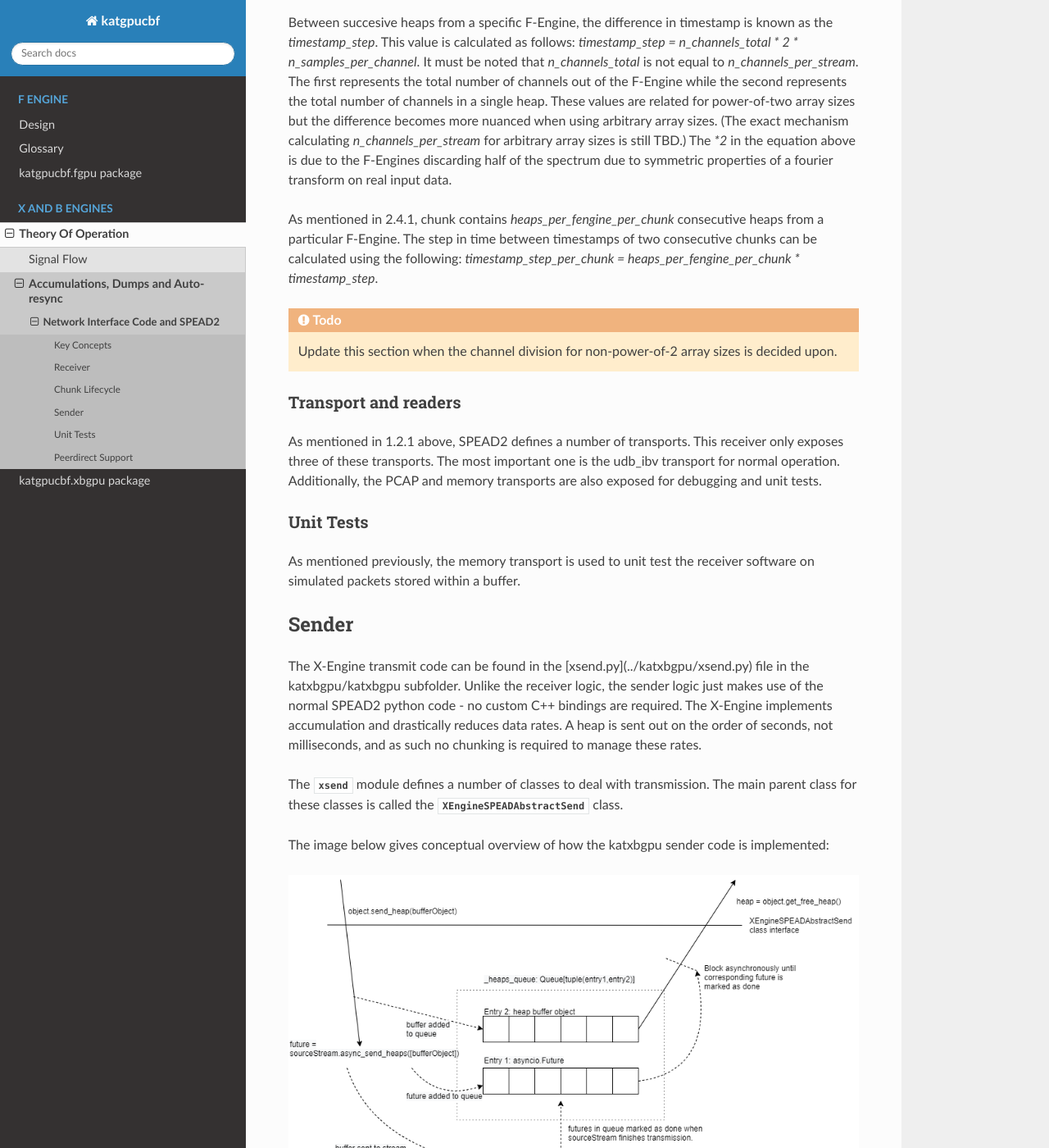
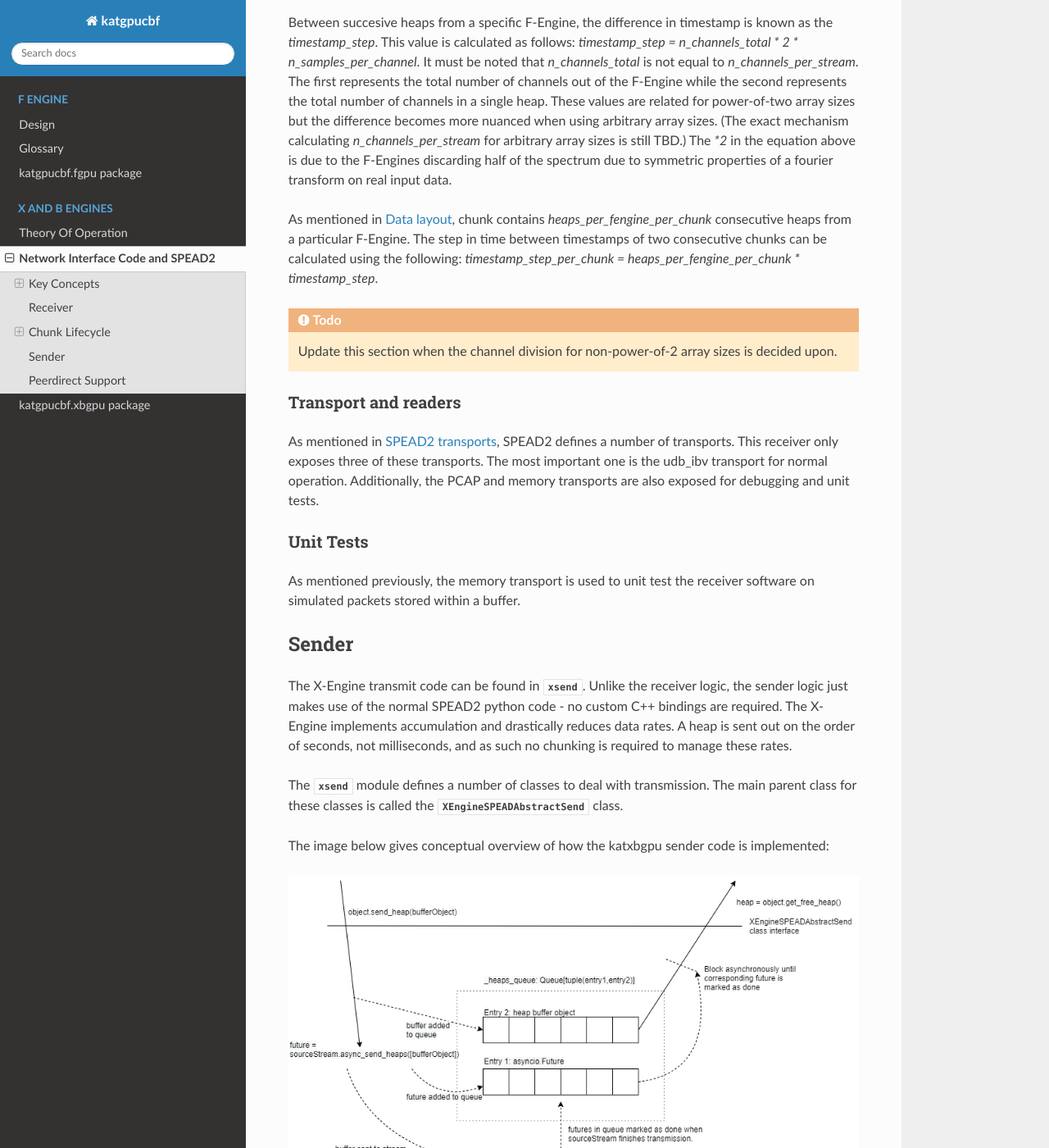
Before and after one commit to ska-sa/katgpucbf, a Sphinx documentation site: the page built from doc/xbgpu.networking.rst, in a window 1280 px wide and 1400 px high, scrolled down 6789 px. Shown: the whole window at 82% size. Built offline with Sphinx 7.4.7 and the Read the Docs theme 2.0.0, drawn with Linux system fonts in a browser that asks for light colours; the version number could not be read and is left out; some of the changed text lies outside the part shown.

Commit message:
Fix xbgpu documentation in response to feedback
Move networking section of xbgpu to the root rather than as a subsection
of the theory document.

Run references.bib through
`biber --tool --validate-datamodel <filename>.bib`.
Turned out not to be the problem but it seemed reasonable to include.

Remove `references.bib` from the bibliography directive used in pfb.py.
This turned out to be the error. I don't know why it worked with katfgpu.
Replace with a list of actual citations that we want to list. Cleaner.

Include proper section links in the body of the xbgpu documentation,
which was once markdown.

Replace Monitor references in type hints so that proper references can
be made. I know it's going to be abstracted away soon enough but I like
not having any warnings shown.

Also fix up some indentation issues in xbgpu's ringbuffer module doc.

```diff
--- a/doc/index.rst
+++ b/doc/index.rst
@@ -21,5 +21,6 @@ Welcome to katgpucbf's documentation!
    :caption: X and B engines
 
    xbgpu.theory
+   xbgpu.networking
 
    katgpucbf.xbgpu
--- a/doc/references.bib
+++ b/doc/references.bib
@@ -1,8 +1,8 @@
-@misc{price2018spectrometers,
-      title={Spectrometers and Polyphase Filterbanks in Radio Astronomy},
-      author={Danny C. Price},
-      year={2018},
-      eprint={1607.03579},
-      archivePrefix={arXiv},
-      primaryClass={astro-ph.IM},
+@MISC{price2018spectrometers,
+  AUTHOR = {Price, Danny C.},
+  DATE = {2018},
+  EPRINT = {1607.03579},
+  EPRINTCLASS = {astro-ph.IM},
+  EPRINTTYPE = {arXiv},
+  TITLE = {Spectrometers and Polyphase Filterbanks in Radio Astronomy},
 }
--- a/doc/xbgpu.networking.rst
+++ b/doc/xbgpu.networking.rst
@@ -45,6 +45,8 @@ SPEAD2 has both Python and C++ bindings. Python is the conventional way to use
 SPEAD2 with C++ being used to implement additional features for high performance
 needs.
 
+.. _spead2-transports:
+
 SPEAD2 transports
 ^^^^^^^^^^^^^^^^^
 
@@ -55,8 +57,8 @@ transport will make use of the Linux networking stack to receive packets off of
 an ethernet interface.
 
 SPEAD2 supports a number of different transports including a udp transport for
-standard UDP networking, a udp_ibv transport (explained in 1.2.2 below), a PCAP
-transport for reading data from a PCAP file, a buffer transport for reading
+standard UDP networking, a udp_ibv transport (explained in :ref:`ibverbs`), a
+PCAP transport for reading data from a PCAP file, a buffer transport for reading
 simulating packets in memory and others.
 
 The advantage of having these different transports is that the interface from
@@ -281,6 +285,8 @@ not been copied correctly into the chunk. It is expected that 99.999999% of
 heaps will be received over the receiver lifetime. Large numbers of missing
 heaps point to a system issue that must be resolved.
 
+.. _data-layout:
+
 Data layout
 ^^^^^^^^^^^
 
@@ -322,9 +328,9 @@ when using arbitrary array sizes. (The exact mechanism calculating
 equation above is due to the F-Engines discarding half of the spectrum due to
 symmetric properties of a fourier transform on real input data.
 
-As mentioned in 2.4.1, chunk contains `heaps_per_fengine_per_chunk` consecutive
-heaps from a particular F-Engine. The step in time between timestamps of two
-consecutive chunks can be calculated using the following:
+As mentioned in :ref:`data-layout`, chunk contains `heaps_per_fengine_per_chunk`
+consecutive heaps from a particular F-Engine. The step in time between
+timestamps of two consecutive chunks can be calculated using the following:
 `timestamp_step_per_chunk = heaps_per_fengine_per_chunk * timestamp_step`.
 
 .. todo::
@@ -335,9 +341,9 @@ consecutive chunks can be calculated using the following:
 Transport and readers
 ~~~~~~~~~~~~~~~~~~~~~
 
-As mentioned in 1.2.1 above, SPEAD2 defines a number of transports. This
-receiver only exposes three of these transports. The most important one is the
-udb_ibv transport for normal operation. Additionally, the PCAP and memory
+As mentioned in :ref:`spead2-transports`, SPEAD2 defines a number of transports.
+This receiver only exposes three of these transports. The most important one is
+the udb_ibv transport for normal operation. Additionally, the PCAP and memory
 transports are also exposed for debugging and unit tests.
 
 Unit Tests
@@ -349,12 +355,11 @@ software on simulated packets stored within a buffer.
 Sender
 ------
 
-The X-Engine transmit code can be found in the [xsend.py](../katxbgpu/xsend.py)
-file in the katxbgpu/katxbgpu subfolder. Unlike the receiver logic, the sender
-logic just makes use of the normal SPEAD2 python code - no custom C++ bindings
-are required. The X-Engine implements accumulation and drastically reduces data
-rates. A heap is sent out on the order of seconds, not milliseconds, and as such
-no chunking is required to manage these rates.
+The X-Engine transmit code can be found in :mod:`.xsend`. Unlike the receiver
+logic, the sender logic just makes use of the normal SPEAD2 python code - no
+custom C++ bindings are required. The X-Engine implements accumulation and
+drastically reduces data rates. A heap is sent out on the order of seconds, not
+milliseconds, and as such no chunking is required to manage these rates.
 
 The :mod:`~katgpucbf.xbgpu.xsend` module defines a number of classes to deal
 with transmission. The main parent class for these classes is called the
@@ -389,11 +394,6 @@ layers:
      normal case). It returns a future that will be marked as done once the
      transmission is complete.
 
-Unit Tests
-----------
-
-The unit test for the send object can be found [here](../test/spead2_send_test.py)
-
 Peerdirect Support
 ------------------
 
```
Also changed, not shown: other parts of doc/xbgpu.networking.rst (+2 -0 lines), doc/xbgpu.theory.rst (+3 -10 lines), 4 other files.
